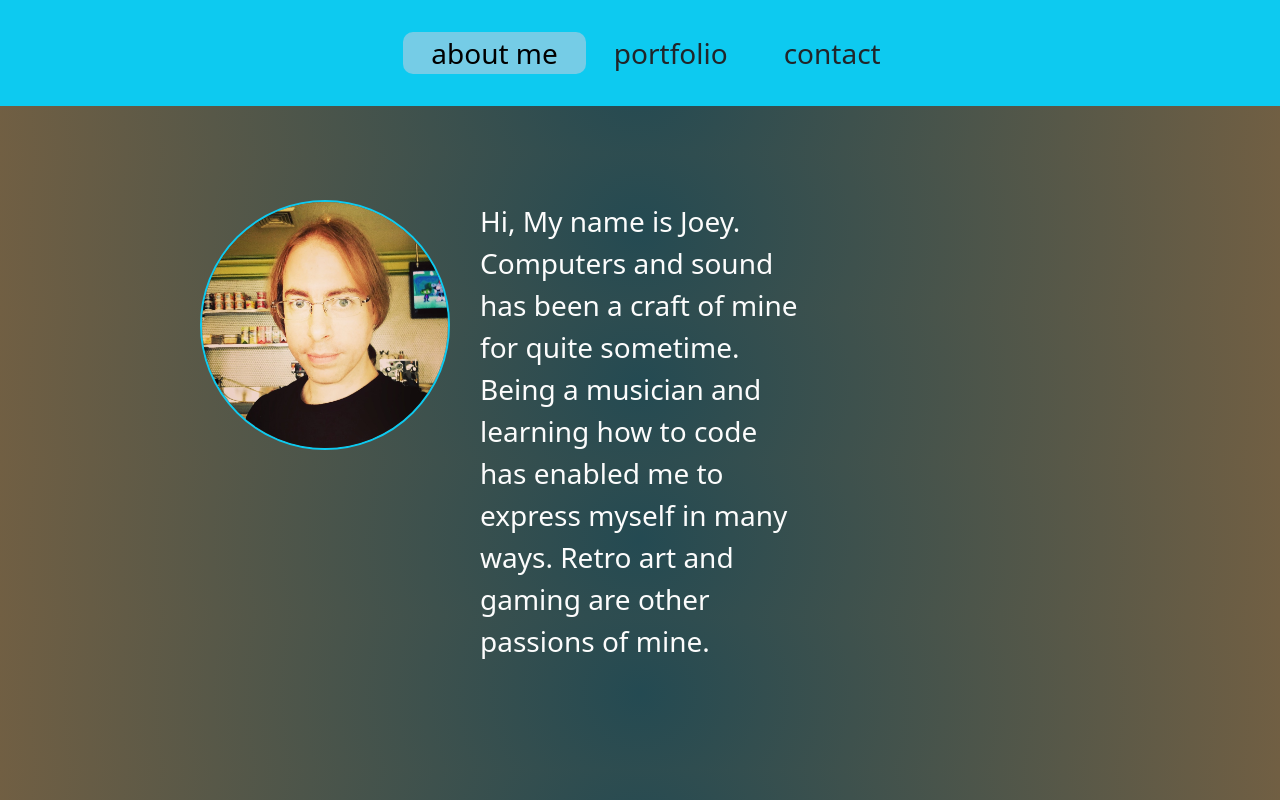
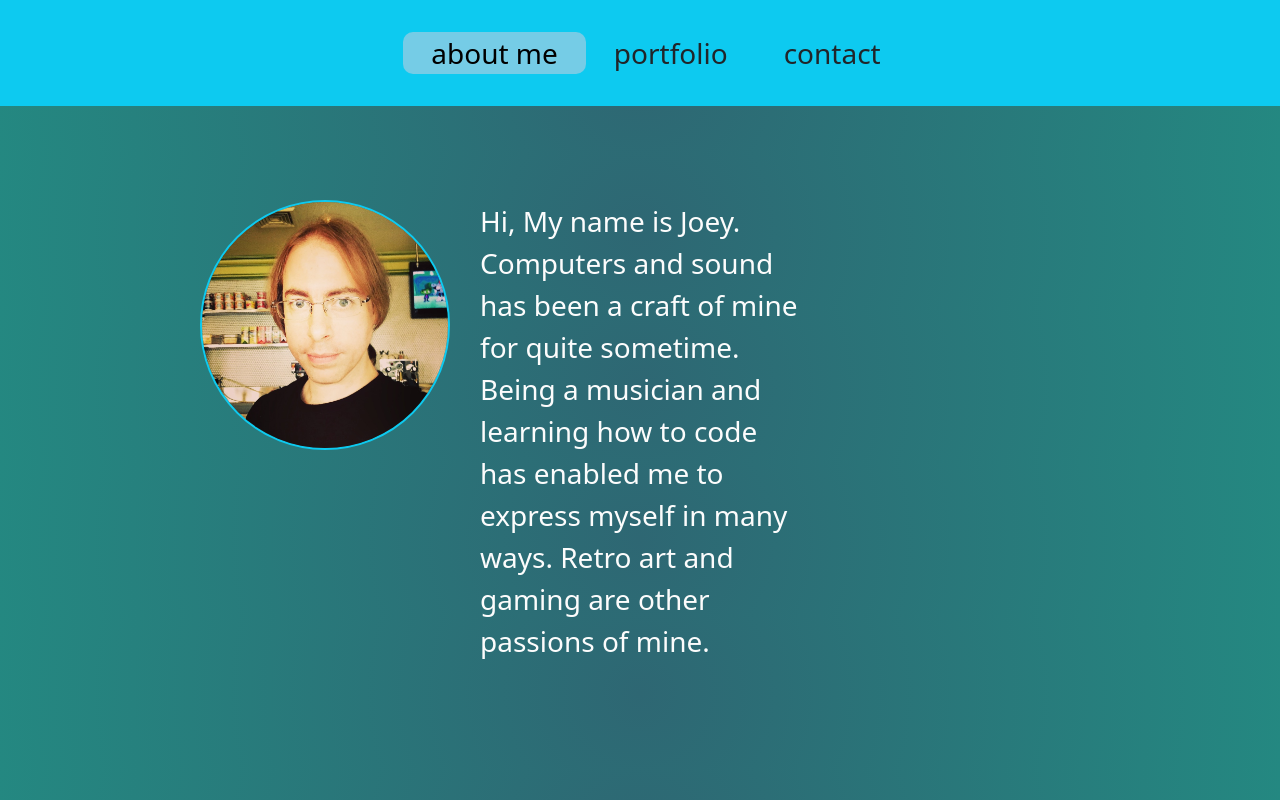
Before and after one commit to joeyblue27/Joeys-Portfolio-React, a React (Create React App) app: page / in a window 1280 px wide. Built offline with nearby package versions, Linux system fonts and the light colour scheme.

Commit message:
bg styling

```diff
--- a/src/assets/css/style.css
+++ b/src/assets/css/style.css
@@ -2,7 +2,7 @@
 body {
     background-color: #ffffff;
 
-    background-image: radial-gradient(circle at center center, #244a52, #715f43);
+    background-image: radial-gradient(circle at center center, #2e6773, #248881);
 
 }
 
```
